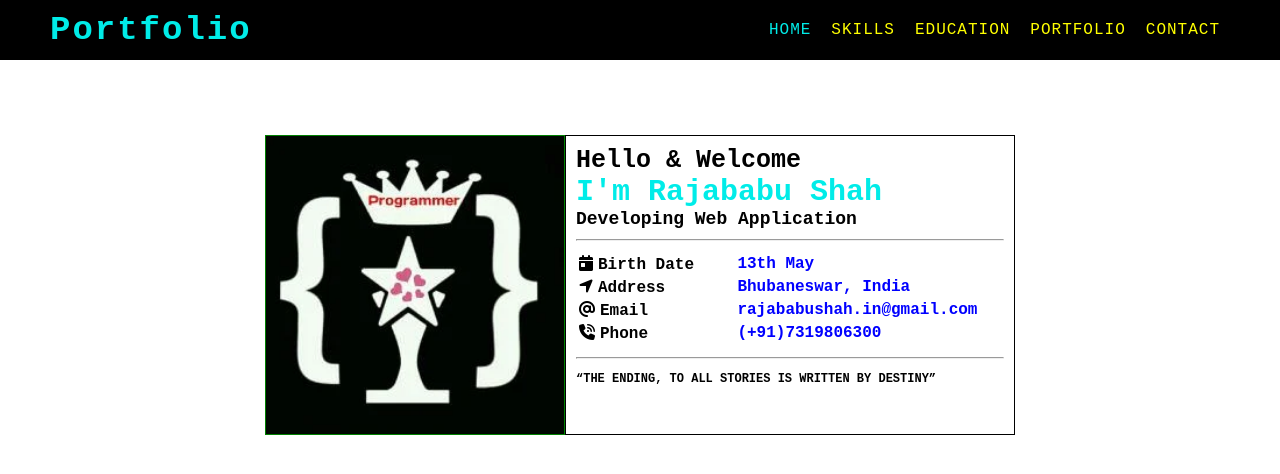
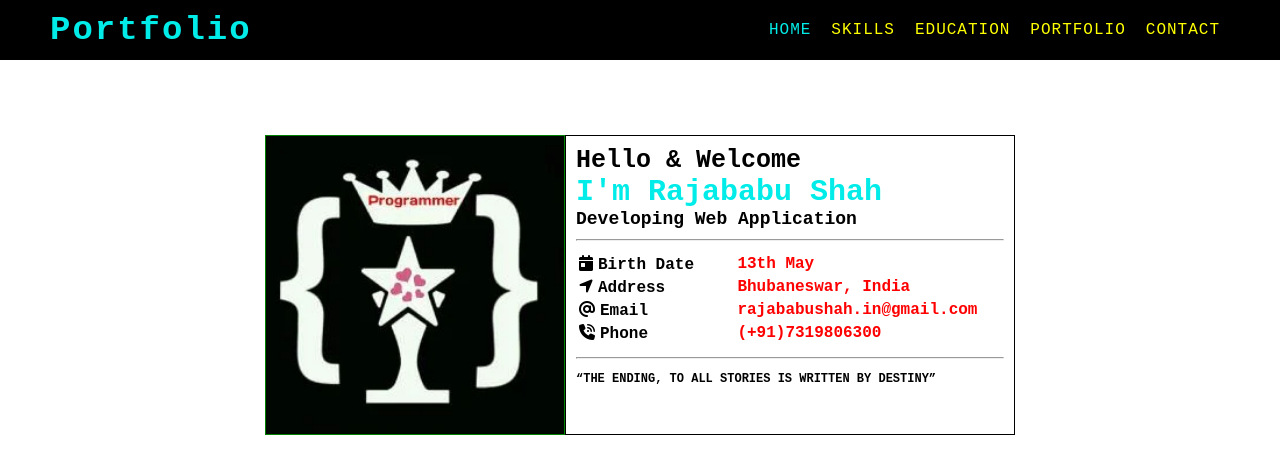
Before and after one commit to r-rajababushah/r-rajababushah, a React (Vite) app: page / in a window 1280 px wide. Shown: the top 474 px of the page. Built offline with nearby package versions, Linux system fonts and the light colour scheme.

Commit message:
Update Home.scss

```diff
--- a/src/pages/Homepage/Home.scss
+++ b/src/pages/Homepage/Home.scss
@@ -4,6 +4,7 @@ $skycolor: rgb(0, 236, 232);
 $frontColor: rgb(255, 255, 255);
 $backColor: rgb(0, 0, 0);
 $blueColor: rgb(0, 0, 255);
+$redColor: rgb(255, 0, 0);
 
 .Home {
     border-radius: 5px;
@@ -67,7 +68,7 @@ $blueColor: rgb(0, 0, 255);
                     }
 
                     td.value {
-                        color: $blueColor;
+                        color: $redColor;
                     }
                 }
             }
```
